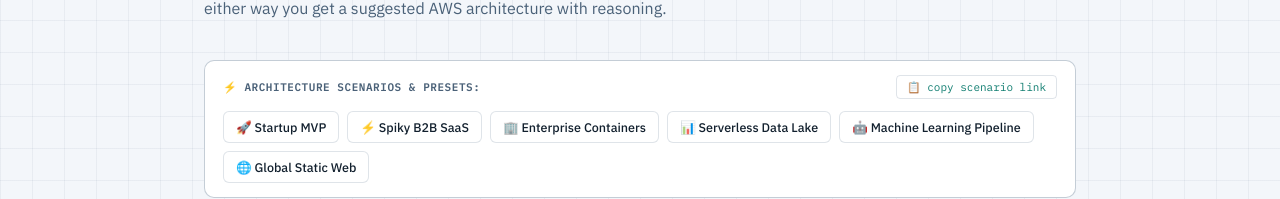
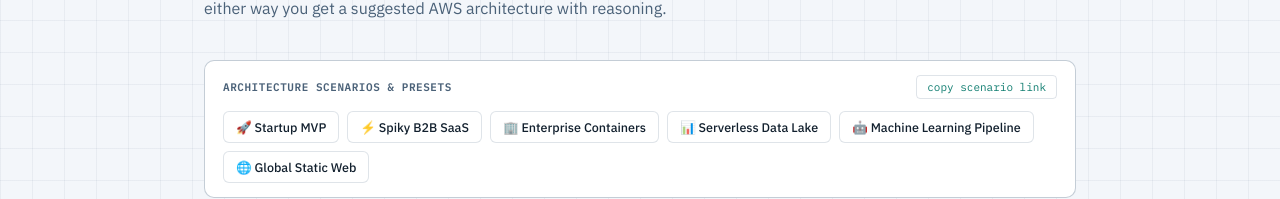
Before and after one commit to DeeptiBaghel-hub/AWS-Stack-advisor, a React (Vite) app in the folder frontend/: page /quiz in a window 1280 px wide. Shown: the part 236-435 px from the top of the page. Built offline with nearby package versions, Linux system fonts and the light colour scheme; no server answers.

Commit message:
style: remove emojis from quiz preset controls

```diff
--- a/frontend/src/pages/QuizPage.jsx
+++ b/frontend/src/pages/QuizPage.jsx
@@ -136,13 +136,13 @@ export default function QuizPage() {
       {mode === 'quiz' && !submitting && (
         <div className="quiz-presets-bar">
           <div className="quiz-presets-header">
-            <span className="quiz-presets-label">⚡ Architecture Scenarios &amp; Presets:</span>
+            <span className="quiz-presets-label">Architecture Scenarios &amp; Presets</span>
             <button
               className="copy-link-btn"
               onClick={handleCopyScenarioLink}
               title="Copy a shareable link that opens with these exact parameters"
             >
-              📋 copy scenario link
+              copy scenario link
             </button>
           </div>
           <div className="quiz-presets-chips">
```
